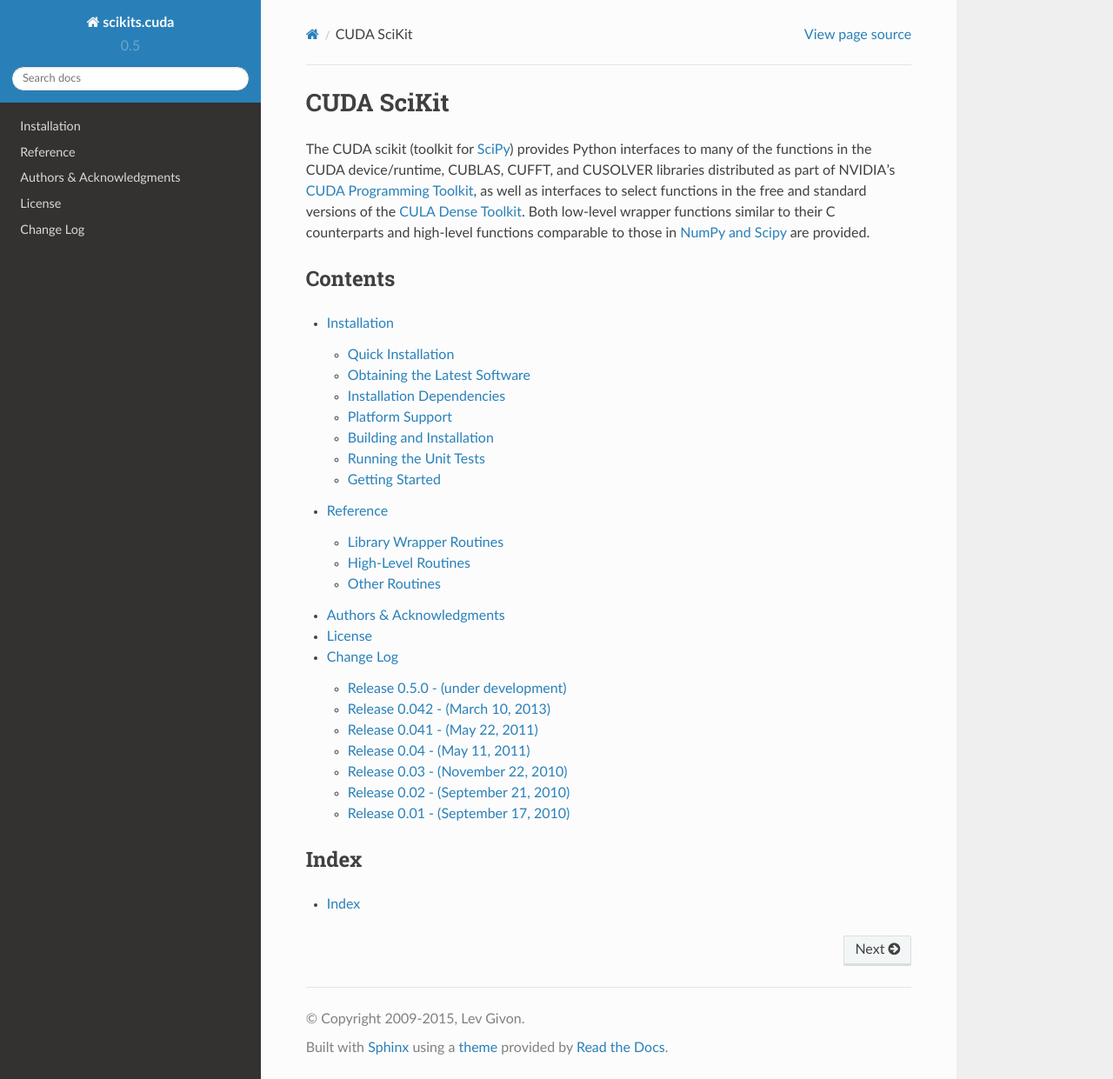
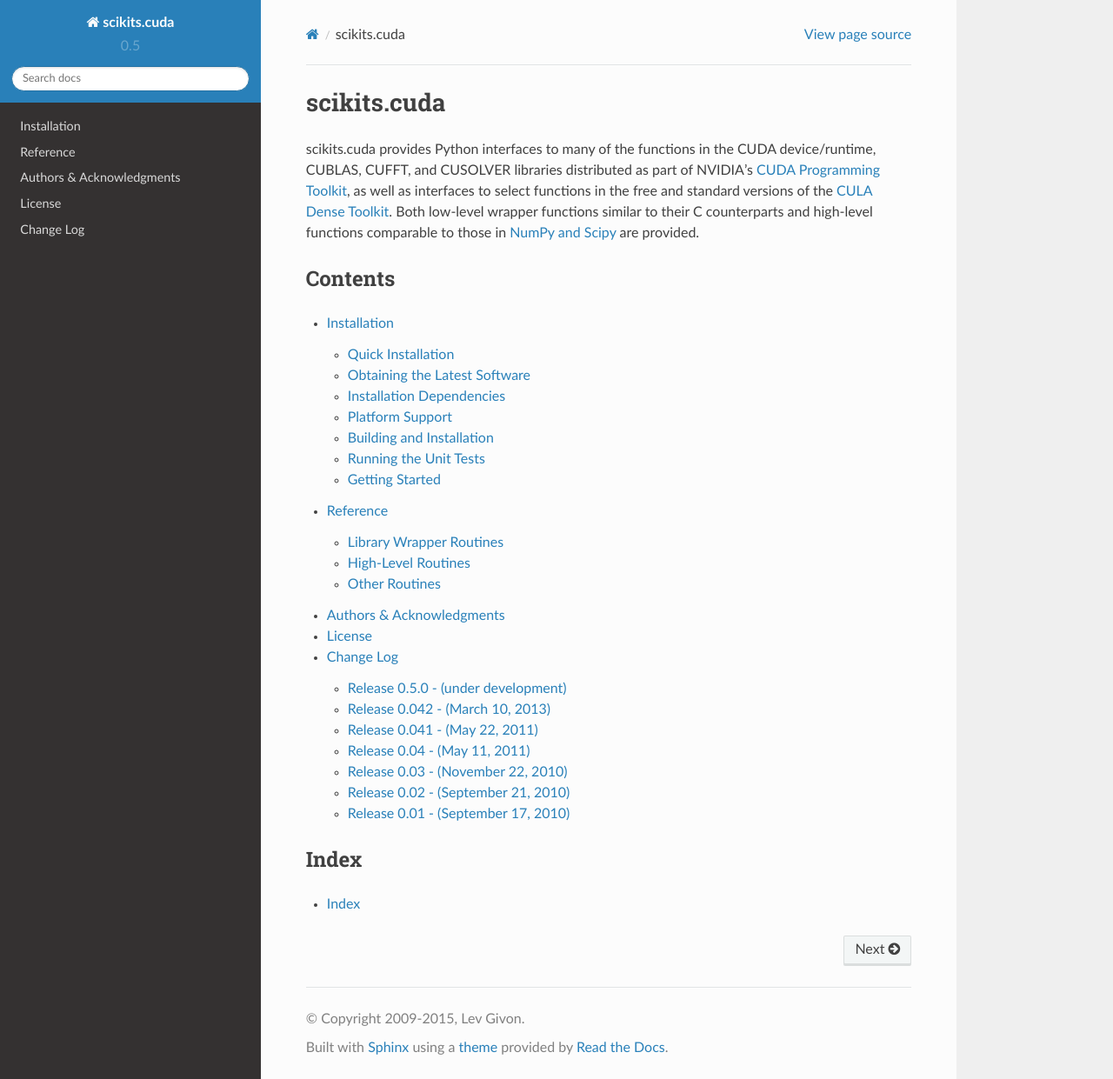
Before and after one commit to lebedov/scikit-cuda, a Sphinx documentation site: the page built from docs/source/index.rst, in a window 1280 px wide and 1241 px high. Shown: the whole window at 87% size. Built offline with Sphinx 7.4.7 and the Read the Docs theme 2.0.0, drawn with Linux system fonts in a browser that asks for light colours; formulas are drawn with MathJax 3.

Commit message:
Tweak README.

```diff
--- a/README.rst
+++ b/README.rst
@@ -5,9 +5,9 @@
 
 Package Description
 -------------------
-The CUDA scikit (toolkit for `SciPy <http://www.scipy.org/>`_) provides Python
-interfaces to many of the functions in the CUDA device/runtime, CUBLAS, CUFFT,
-and CUSOLVER libraries distributed as part of NVIDIA's `CUDA Programming Toolkit
+scikits.cuda provides Python interfaces to many of the functions in the CUDA
+device/runtime, CUBLAS, CUFFT, and CUSOLVER libraries distributed as part of
+NVIDIA's `CUDA Programming Toolkit
 <http://www.nvidia.com/cuda/>`_, as well as interfaces to select functions in
 the free and
 standard versions of the `CULA Dense Toolkit <http://www.culatools.com/dense>`_.
--- a/docs/source/index.rst
+++ b/docs/source/index.rst
@@ -1,16 +1,15 @@
 .. -*- rst -*-
 
-CUDA SciKit
-===========
-The CUDA scikit (toolkit for `SciPy <http://www.scipy.org/>`_) provides Python
-interfaces to many of the functions in the CUDA device/runtime, CUBLAS, CUFFT,
-and CUSOLVER libraries distributed as part of NVIDIA's `CUDA Programming Toolkit
+scikits.cuda
+============
+scikits.cuda provides Python interfaces to many of the functions in the CUDA
+device/runtime, CUBLAS, CUFFT, and CUSOLVER libraries distributed as part of
+NVIDIA's `CUDA Programming Toolkit
 <http://www.nvidia.com/cuda/>`_, as well as interfaces to select functions in
-the free and
-standard versions of the `CULA Dense Toolkit <http://www.culatools.com/dense>`_.
-Both low-level wrapper functions similar to their C counterparts and high-level
-functions comparable to those in `NumPy and Scipy <http://www.scipy.org>`_ are
-provided.
+the free and standard versions of the `CULA Dense Toolkit
+<http://www.culatools.com/dense>`_.  Both low-level wrapper functions similar to
+their C counterparts and high-level functions comparable to those in `NumPy and
+Scipy <http://www.scipy.org>`_ are provided.
 
 Contents
 --------
```
